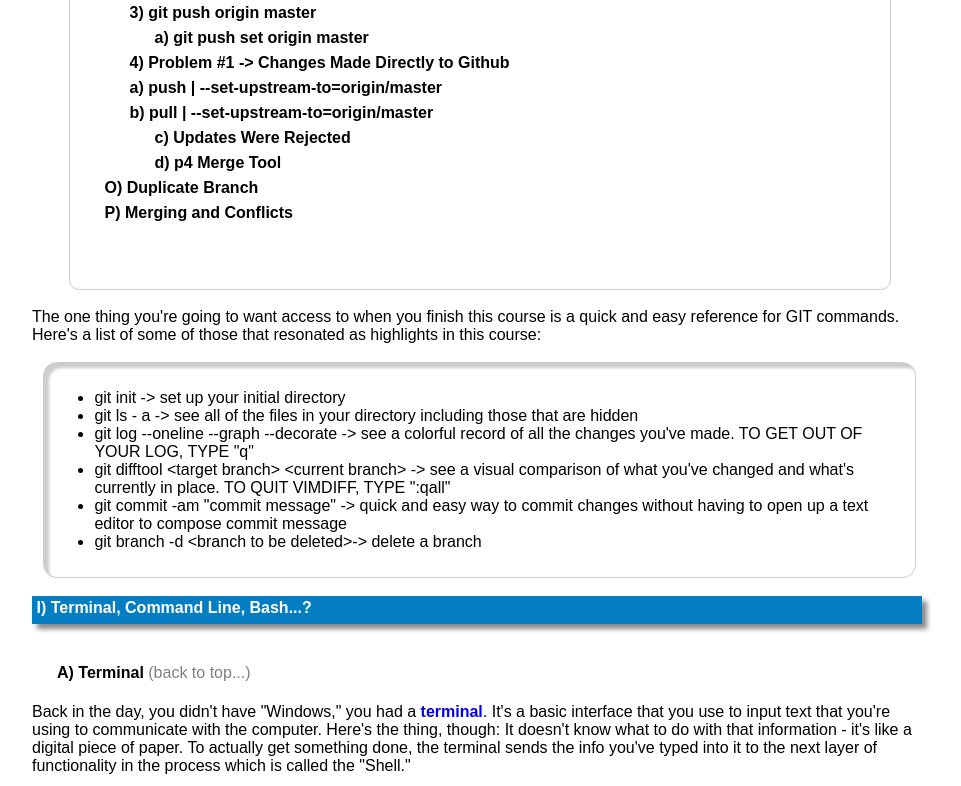
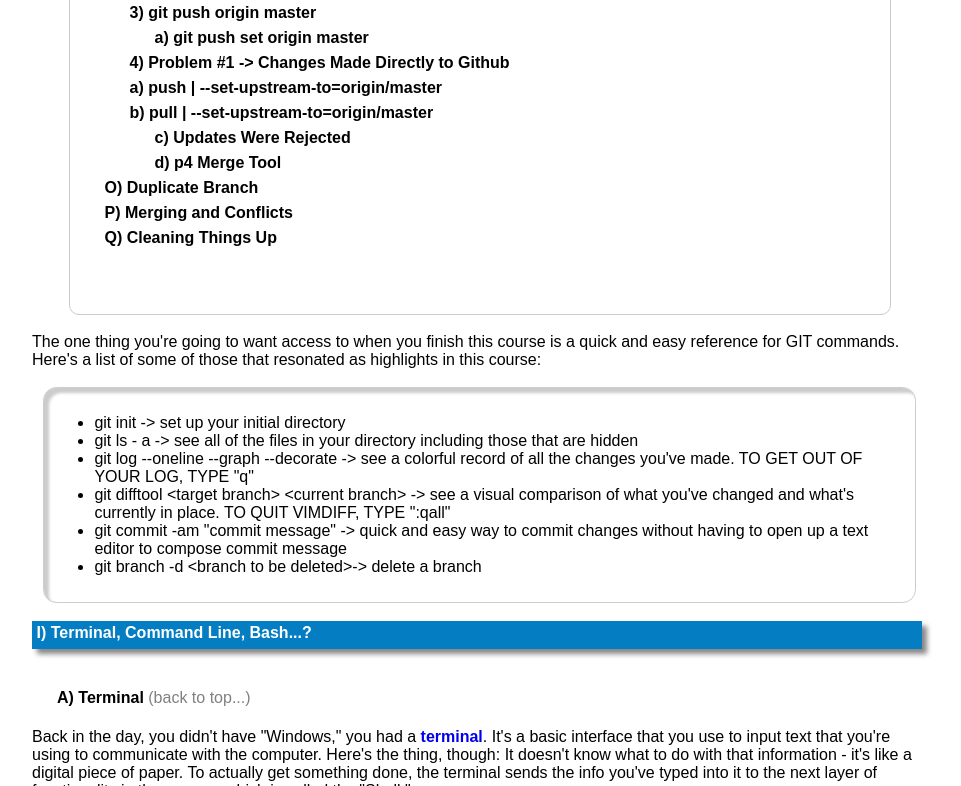
Before and after one commit to brucegust/notes_git, a PHP site: page / in a window 1280 px wide. Shown: the part 5714-6500 px from the top of the page, without its empty margins (163-1124 px from the left). Run offline with PHP 8.4, Linux system fonts and the light colour scheme; some libraries are stand-ins or nearby versions.

Commit message:
making some trouble

```diff
--- a/index.php
+++ b/index.php
@@ -368,6 +368,7 @@ Buckle up!
 <span class="tab_thrice"><a href="#prac_p4" class="contents">d) p4 Merge Tool</a></span>
 <span class="tab_once"><a href="#prac_duplicate" class="contents">O) Duplicate Branch</a></span>
 <span class="tab_once"><a href="#prac_messes" class="contents">P) Merging and Conflicts</a></span>
+<span class="tab_once"><a href="#prac_scrb" class="contents">Q) Cleaning Things Up</a></span>
 
 
 		</div><!--end of table of contents-->
@@ -3185,6 +3186,10 @@ What you've just done is made a copy of <span class="blue">final-activity-stream
 
 <span class="tab_once"><a name="prac_messes" class="contents">P) Merging and Conflicts</a> <a href="#top" style="font-weight:normal; text-decoration:none; color:#808080;">(back to top...)</a></span>
 
+Things can get a little dicy.
+
+<span class="tab_once"><a name="prac_scrb" class="contents">Q) Cleaning Things Up</a> <a href="#top" style="font-weight:normal; text-decoration:none; color:#808080;">(back to top...)</a></span>
+
 https://stackoverflow.com/questions/1251681/git-mergetool-generates-unwanted-orig-files
 
 
```
